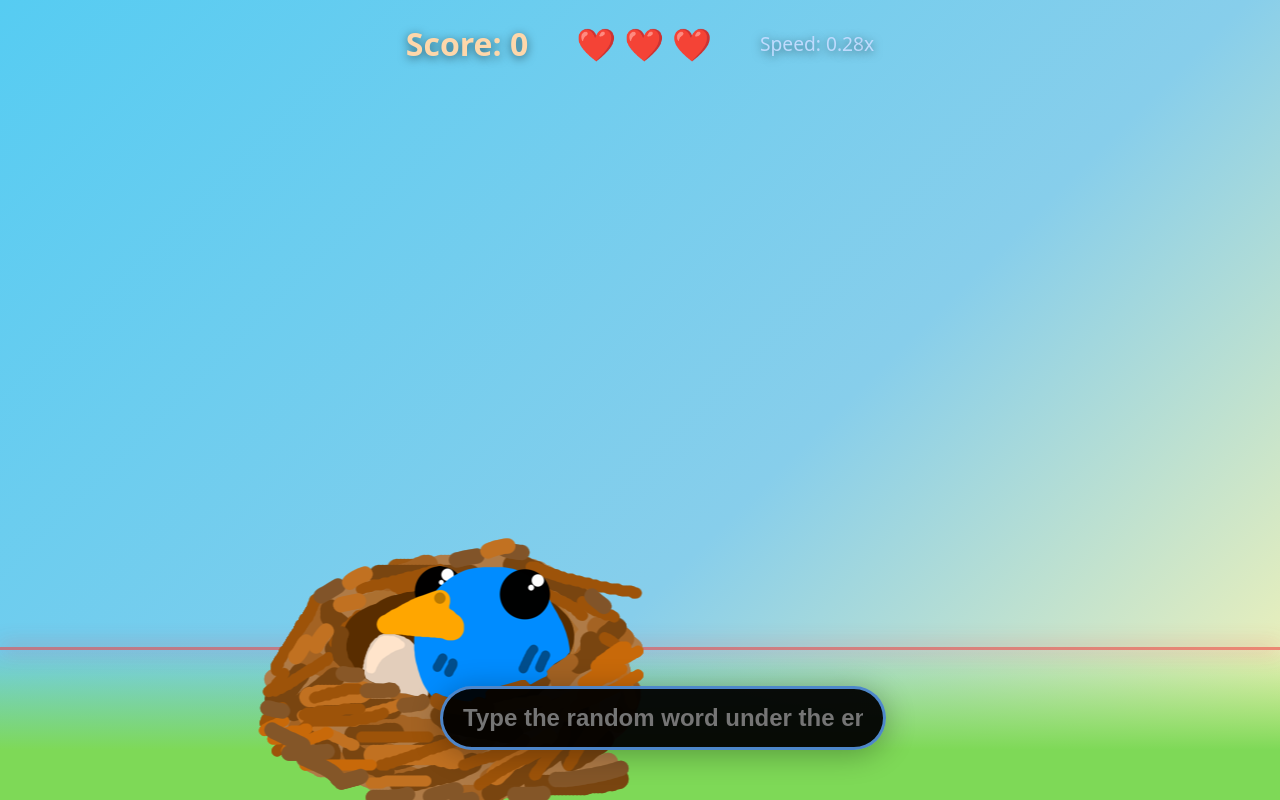
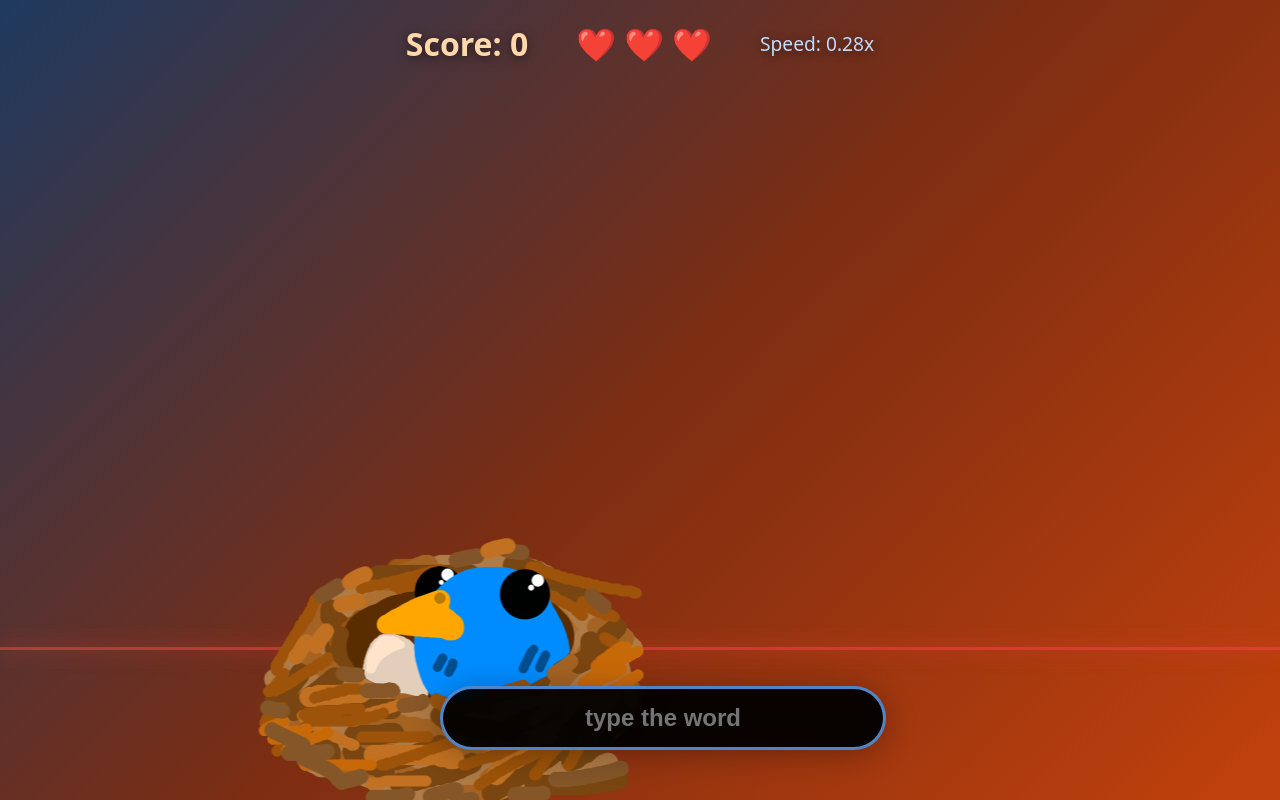
Before and after one commit to MohamadRef/mmy, a React (Vite) app: page / in a window 1280 px wide. Both pictures are taken after a click on the button "Game". Built offline with nearby package versions, Linux system fonts and the light colour scheme.

Commit message:
fixed bugs.

```diff
--- a/src/Game.tsx
+++ b/src/Game.tsx
@@ -197,7 +197,7 @@ export default function Game() {
     <div style={{
       position: 'fixed',
       inset: 0,
-      background: 'linear-gradient(135deg, #56ccf2 0%, #87ceeb 60%, #fdf6b1 100%)',
+      background: 'linear-gradient(135deg, #1e3a5f 0%, #7c2d12 50%, #c2410c 100%)',
       overflow: 'hidden'
     }}>
       {/* HUD */}
@@ -253,19 +253,6 @@ export default function Game() {
             />
           </div>
         </div>
-
-        {/* Green ground under threshold */}
-        <div
-          style={{
-            position: 'absolute',
-            left: 0,
-            right: 0,
-            bottom: 0,
-            height: '250px',
-            background: 'linear-gradient(to top, #7ed957 60%, transparent)',
-            zIndex: 0
-          }}
-        />
 
         {/* Threshold line */}
         <div style={{
@@ -357,7 +344,7 @@ export default function Game() {
           onChange={handleInputChange}
           disabled={gameOver}
           autoFocus
-          placeholder="Type the random word under the enemy..."
+          placeholder="type the word"
           style={{
             width: '100%',
             padding: '15px 20px',
```
